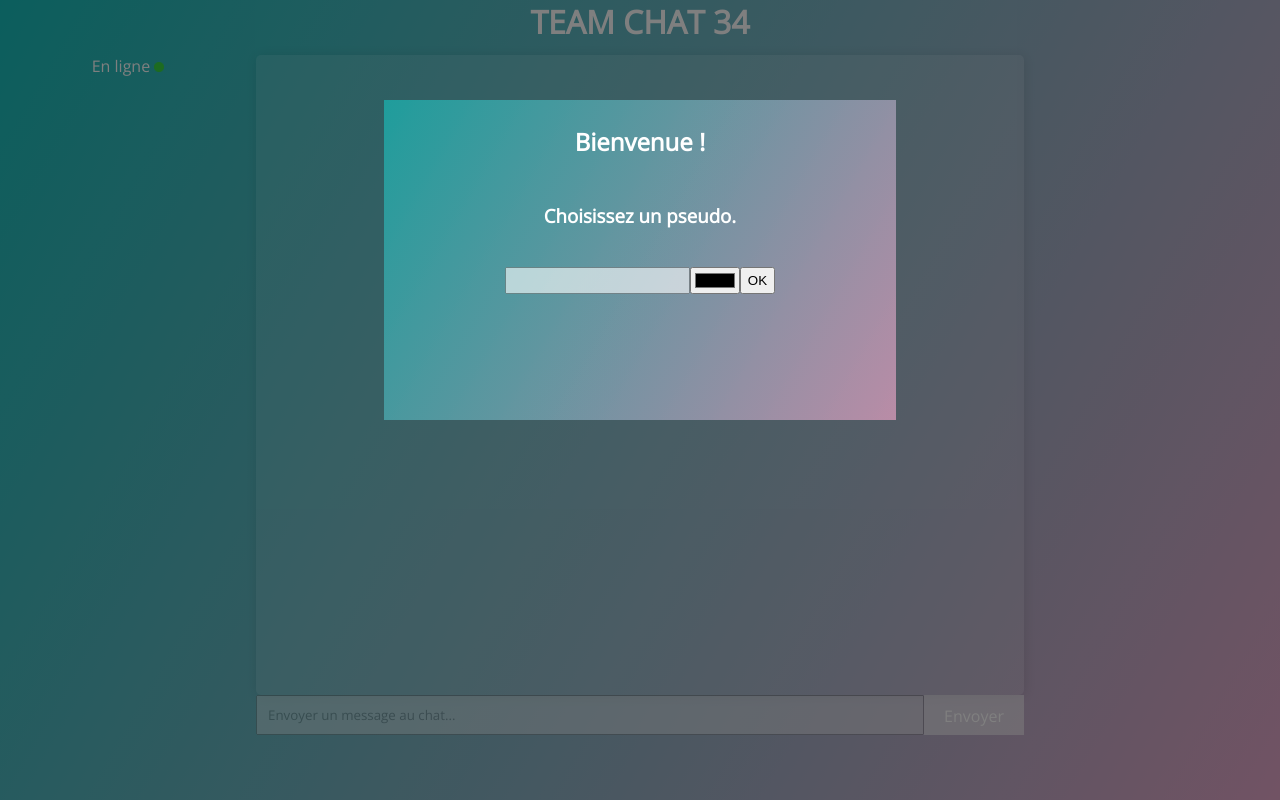
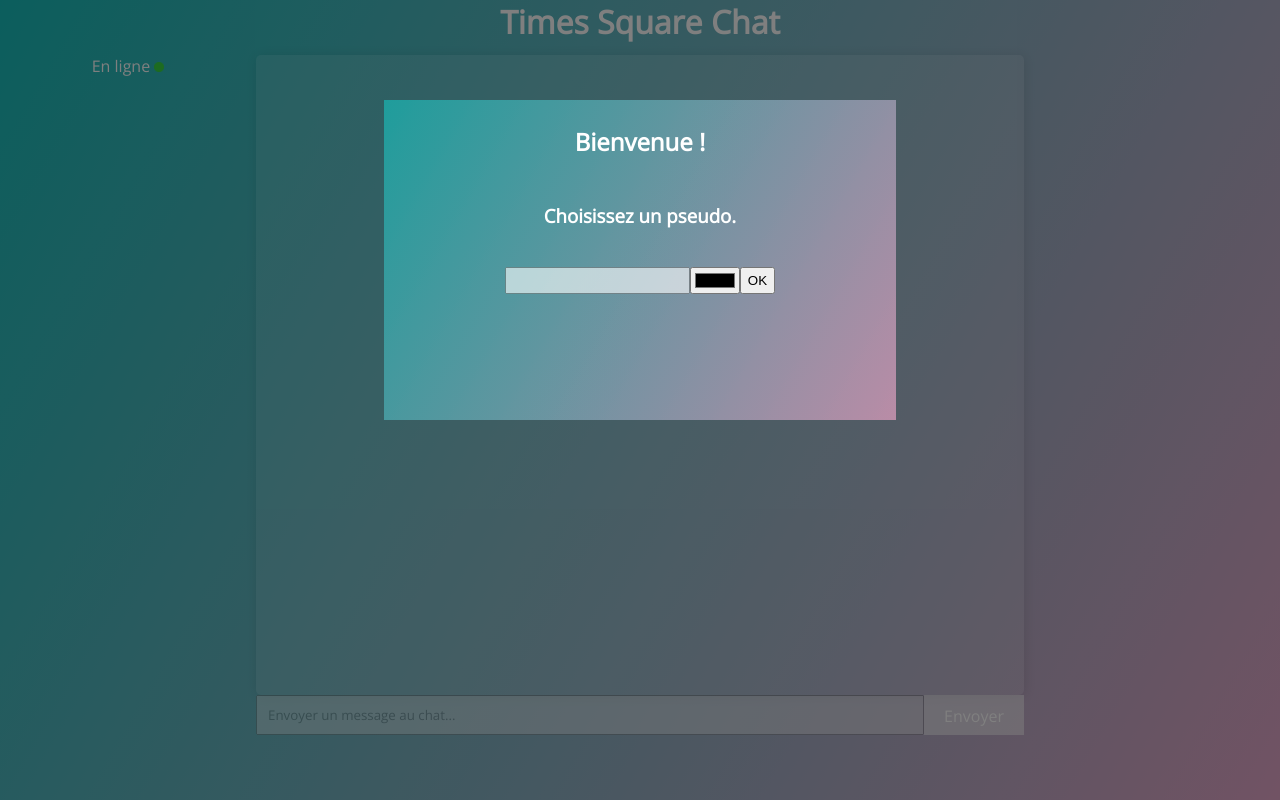
Before and after one commit to XLoris/Node.js-Chat, a website: page src/client.html in a window 1280 px wide. Shown: the top 800 px of the page. Drawn offline with nearby package versions, Linux system fonts and the light colour scheme; no server answers.

Commit message:
change project name

```diff
--- a/src/client.html
+++ b/src/client.html
@@ -4,7 +4,7 @@
     <meta name="viewport" content="width=device-width,initial-scale=1,maximum-scale=1,user-scalable=no">
     <meta http-equiv="X-UA-Compatible" content="IE=edge,chrome=1">
     <meta name="HandheldFriendly" content="true">
-    <title>LE CHAT DE LA TEAM 34</title>
+    <title>Times Square Chat</title>
     <script src="/socket.io/socket.io.js"></script>
     <link rel="stylesheet" href="style.css">
   </head>
@@ -31,7 +31,7 @@
     <div class="burger"></div>
     <div class="burger"></div>
     </div>
-    <div id="titreTop"><h1>TEAM CHAT 34</h1></div>
+    <div id="titreTop"><h1>Times Square Chat</h1></div>
   </div>
   <div id="overlay_b">
     <span class="closebtn" onclick="closeOverlay()" title="Close Overlay"> &#215 </span>
```
